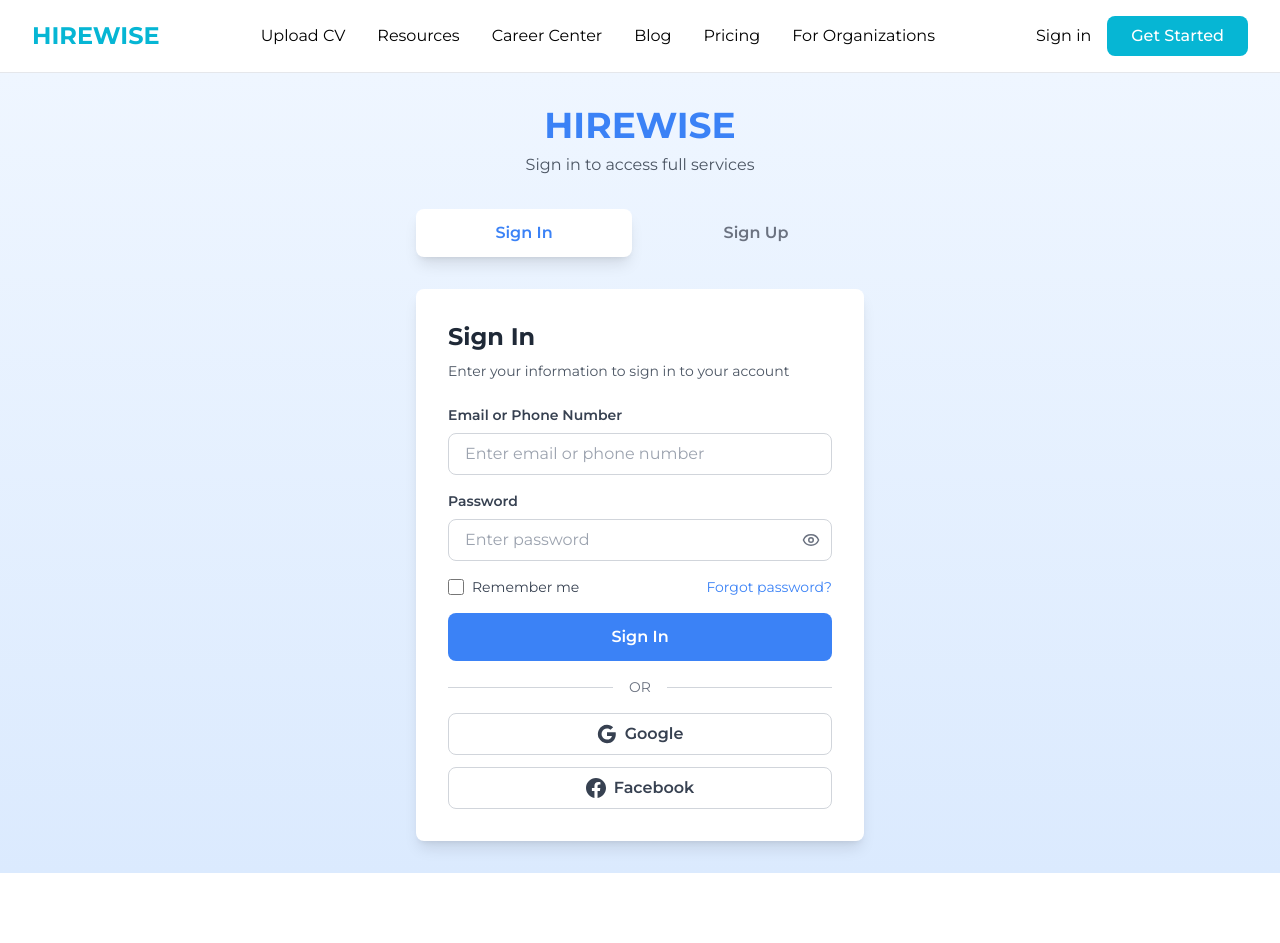
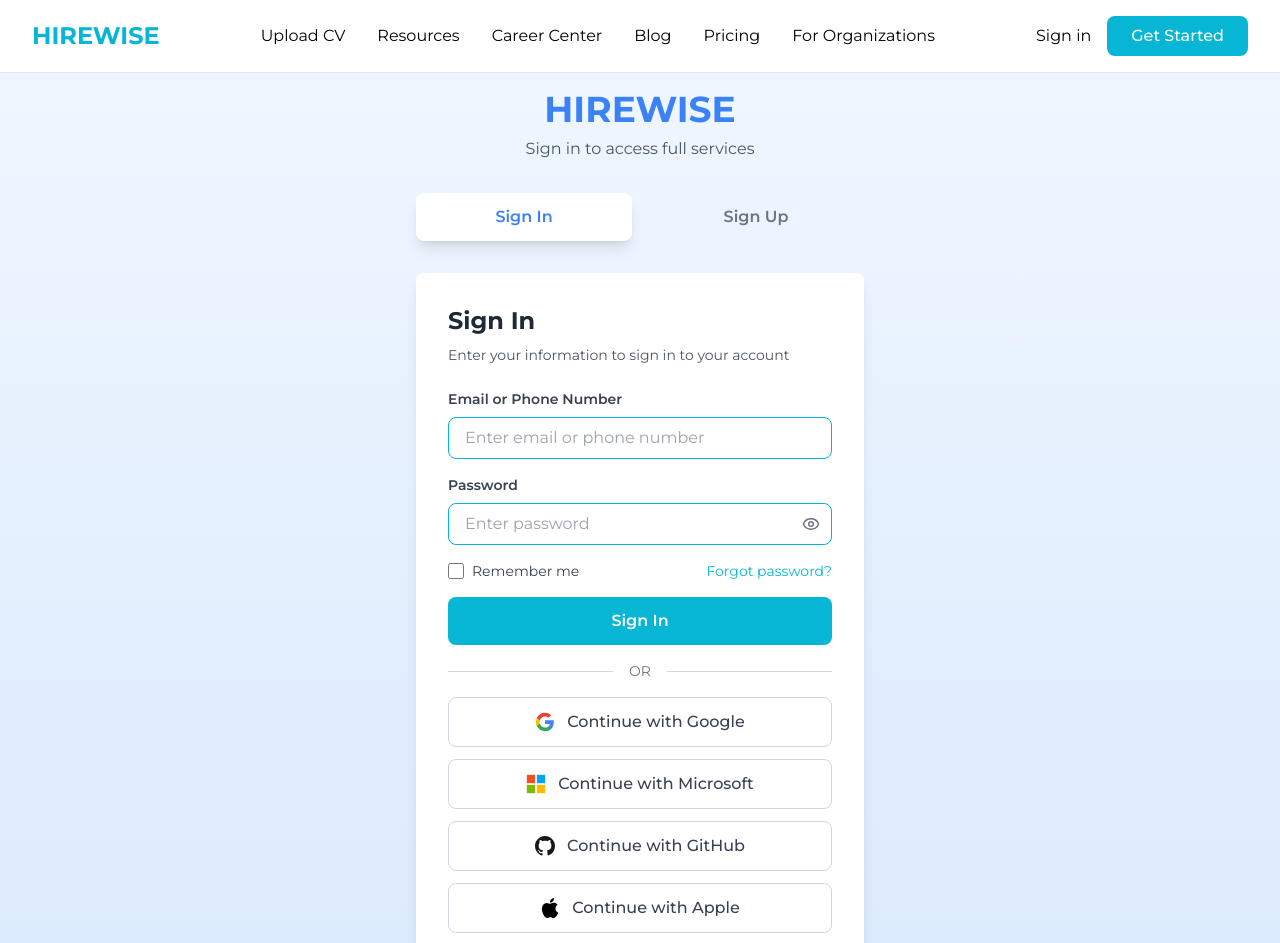
Before and after one commit to LEBATUNG2910/COS40005, a React (Vite) app in the folder frontend/: page /auth in a window 1280 px wide. Shown: the top 943 px of the page. Before the commit the page ends 873 px from the top, so only its background shows below. Built offline with nearby package versions, Linux system fonts and the light colour scheme.

Commit message:
Change color in sign in and sign up page

```diff
--- a/frontend/src/app/signin/sign_in.jsx
+++ b/frontend/src/app/signin/sign_in.jsx
@@ -61,8 +61,8 @@
             value={formData.emailOrPhone}
             onChange={handleChange}
             placeholder="Enter email or phone number"
-            className={`w-full px-4 py-2 border rounded-lg focus:outline-none focus:ring-2 focus:ring-blue-500 transition-all ${
-              errors.emailOrPhone ? "border-red-500" : "border-gray-300"
+            className={`w-full px-4 py-2 bg-white border rounded-lg focus:outline-none focus:ring-2 focus:ring-cyan-500 transition-all ${
+              errors.emailOrPhone ? "border-red-500" : "border-cyan-500"
             }`}
           />
           {errors.emailOrPhone && (
@@ -82,8 +82,8 @@
               value={formData.password}
               onChange={handleChange}
               placeholder="Enter password"
-              className={`w-full px-4 py-2 border rounded-lg focus:outline-none focus:ring-2 focus:ring-blue-500 transition-all pr-10 ${
-                errors.password ? "border-red-500" : "border-gray-300"
+              className={`w-full px-4 py-2 bg-white border rounded-lg focus:outline-none focus:ring-2 focus:ring-cyan-500 transition-all pr-10 ${
+                errors.password ? "border-red-500" : "border-cyan-500"
               }`}
             />
             <button
@@ -110,11 +110,11 @@
               name="rememberMe"
               checked={formData.rememberMe}
               onChange={handleChange}
-              className="w-4 h-4 text-blue-500 rounded cursor-pointer"
+              className="w-4 h-4 text-gray-500 rounded cursor-pointer accent-cyan-500"
             />
             <span className="text-sm text-gray-700">Remember me</span>
           </label>
-          <a href="#" className="text-sm text-blue-500 hover:underline">
+          <a href="#" className="text-sm text-cyan-500 hover:underline">
             Forgot password?
           </a>
         </div>
@@ -122,7 +122,7 @@
         {/* Submit Button */}
         <button
           type="submit"
-          className="w-full bg-blue-500 hover:bg-blue-600 text-white font-semibold py-3 px-4 rounded-lg transition-all duration-300 transform hover:scale-105 active:scale-95 animate-fade-in"
+          className="w-full bg-cyan-500 hover:bg-cyan-600 text-white font-semibold py-3 px-4 rounded-lg transition-all duration-300 transform hover:scale-105 active:scale-95 animate-fade-in"
           style={{ animationDelay: "0.4s" }}
         >
           Sign In
@@ -138,31 +138,72 @@
           <div className="flex-1 h-px bg-gray-300"></div>
         </div>
 
-        {/* Social Login Buttons */}
+        {/* SSO Login Options */}
         <div className="space-y-3">
+          {/* Google */}
           <button
             type="button"
-            className="w-full flex items-center justify-center gap-2 border border-gray-300 hover:bg-gray-50 text-gray-700 font-semibold py-2 px-4 rounded-lg transition-all duration-300 animate-fade-in"
+            className="w-full flex items-center justify-center gap-3 border border-gray-300 hover:bg-gray-50 hover:border-cyan-300 text-gray-700 font-medium py-3 px-4 rounded-lg transition-all duration-300 animate-fade-in"
             style={{ animationDelay: "0.6s" }}
           >
-            <svg className="w-5 h-5" viewBox="0 0 24 24" fill="currentColor">
-              <path d="M22.56 12.25c0-.78-.07-1.53-.2-2.25H12v4.26h5.92c-.26 1.37-1.04 2.53-2.21 3.31v2.77h3.57c2.08-1.92 3.28-4.74 3.28-8.09z" />
-              <path d="M12 23c2.97 0 5.46-.98 7.28-2.66l-3.57-2.77c-.98.66-2.23 1.06-3.71 1.06-2.86 0-5.29-1.93-6.16-4.53H2.18v2.84C3.99 20.53 7.7 23 12 23z" />
-              <path d="M5.84 14.09c-.22-.66-.35-1.36-.35-2.09s.13-1.43.35-2.09V7.07H2.18C1.43 8.55 1 10.22 1 12s.43 3.45 1.18 4.93l2.85-2.22.81-.62z" />
-              <path d="M12 5.38c1.62 0 3.06.56 4.21 1.64l3.15-3.15C17.45 2.09 14.97 1 12 1 7.7 1 3.99 3.47 2.18 7.07l3.66 2.84c.87-2.6 3.3-4.53 6.16-4.53z" />
+            <svg className="w-5 h-5" viewBox="0 0 24 24">
+              <path fill="#4285F4" d="M22.56 12.25c0-.78-.07-1.53-.2-2.25H12v4.26h5.92c-.26 1.37-1.04 2.53-2.21 3.31v2.77h3.57c2.08-1.92 3.28-4.74 3.28-8.09z" />
+              <path fill="#34A853" d="M12 23c2.97 0 5.46-.98 7.28-2.66l-3.57-2.77c-.98.66-2.23 1.06-3.71 1.06-2.86 0-5.29-1.93-6.16-4.53H2.18v2.84C3.99 20.53 7.7 23 12 23z" />
+              <path fill="#FBBC05" d="M5.84 14.09c-.22-.66-.35-1.36-.35-2.09s.13-1.43.35-2.09V7.07H2.18C1.43 8.55 1 10.22 1 12s.43 3.45 1.18 4.93l2.85-2.22.81-.62z" />
+              <path fill="#EA4335" d="M12 5.38c1.62 0 3.06.56 4.21 1.64l3.15-3.15C17.45 2.09 14.97 1 12 1 7.7 1 3.99 3.47 2.18 7.07l3.66 2.84c.87-2.6 3.3-4.53 6.16-4.53z" />
             </svg>
-            Google
+            Continue with Google
           </button>
 
+          {/* Microsoft */}
           <button
             type="button"
-            className="w-full flex items-center justify-center gap-2 border border-gray-300 hover:bg-gray-50 text-gray-700 font-semibold py-2 px-4 rounded-lg transition-all duration-300 animate-fade-in"
+            className="w-full flex items-center justify-center gap-3 border border-gray-300 hover:bg-gray-50 hover:border-cyan-300 text-gray-700 font-medium py-3 px-4 rounded-lg transition-all duration-300 animate-fade-in"
+            style={{ animationDelay: "0.65s" }}
+          >
+            <svg className="w-5 h-5" viewBox="0 0 24 24">
+              <path fill="#f25022" d="M1 1h10v10H1z"/>
+              <path fill="#00a4ef" d="M13 1h10v10H13z"/>
+              <path fill="#7fba00" d="M1 13h10v10H1z"/>
+              <path fill="#ffb900" d="M13 13h10v10H13z"/>
+            </svg>
+            Continue with Microsoft
+          </button>
+
+          {/* GitHub */}
+          <button
+            type="button"
+            className="w-full flex items-center justify-center gap-3 border border-gray-300 hover:bg-gray-50 hover:border-cyan-300 text-gray-700 font-medium py-3 px-4 rounded-lg transition-all duration-300 animate-fade-in"
             style={{ animationDelay: "0.7s" }}
           >
-            <svg className="w-5 h-5" fill="currentColor" viewBox="0 0 24 24">
+            <svg className="w-5 h-5" fill="#181717" viewBox="0 0 24 24">
+              <path d="M12 0C5.37 0 0 5.37 0 12c0 5.31 3.435 9.795 8.205 11.385.6.105.825-.255.825-.57 0-.285-.015-1.23-.015-2.235-3.015.555-3.795-.735-4.035-1.41-.135-.345-.72-1.41-1.23-1.695-.42-.225-1.02-.78-.015-.795.945-.015 1.62.87 1.845 1.23 1.08 1.815 2.805 1.305 3.495.99.105-.78.42-1.305.765-1.605-2.67-.3-5.46-1.335-5.46-5.925 0-1.305.465-2.385 1.23-3.225-.12-.3-.54-1.53.12-3.18 0 0 1.005-.315 3.3 1.23.96-.27 1.98-.405 3-.405s2.04.135 3 .405c2.295-1.56 3.3-1.23 3.3-1.23.66 1.65.24 2.88.12 3.18.765.84 1.23 1.905 1.23 3.225 0 4.605-2.805 5.625-5.475 5.925.435.375.81 1.095.81 2.22 0 1.605-.015 2.895-.015 3.3 0 .315.225.69.825.57A12.02 12.02 0 0 0 24 12c0-6.63-5.37-12-12-12z"/>
+            </svg>
+            Continue with GitHub
+          </button>
+
+          {/* Apple */}
+          <button
+            type="button"
+            className="w-full flex items-center justify-center gap-3 border border-gray-300 hover:bg-gray-50 hover:border-cyan-300 text-gray-700 font-medium py-3 px-4 rounded-lg transition-all duration-300 animate-fade-in"
+            style={{ animationDelay: "0.75s" }}
+          >
+            <svg className="w-5 h-5" fill="#000" viewBox="0 0 24 24">
+              <path d="M12.152 6.896c-.948 0-2.415-1.078-3.96-1.04-2.04.027-3.91 1.183-4.961 3.014-2.117 3.675-.546 9.103 1.519 12.09 1.013 1.454 2.208 3.09 3.792 3.039 1.52-.065 2.09-.987 3.935-.987 1.831 0 2.35.987 3.96.948 1.637-.026 2.676-1.48 3.676-2.948 1.156-1.688 1.636-3.325 1.662-3.415-.039-.013-3.182-1.221-3.22-4.857-.026-3.04 2.48-4.494 2.597-4.559-1.429-2.09-3.623-2.324-4.39-2.376-2-.156-3.675 1.09-4.61 1.09zM15.53 3.83c.843-1.012 1.4-2.427 1.245-3.83-1.207.052-2.662.805-3.532 1.818-.78.896-1.454 2.338-1.273 3.714 1.338.104 2.715-.688 3.559-1.701"/>
+            </svg>
+            Continue with Apple
+          </button>
+
+          {/* Facebook */}
+          <button
+            type="button"
+            className="w-full flex items-center justify-center gap-3 border border-gray-300 hover:bg-gray-50 hover:border-cyan-300 text-gray-700 font-medium py-3 px-4 rounded-lg transition-all duration-300 animate-fade-in"
+            style={{ animationDelay: "0.8s" }}
+          >
+            <svg className="w-5 h-5" fill="#1877F2" viewBox="0 0 24 24">
               <path d="M24 12.073c0-6.627-5.373-12-12-12s-12 5.373-12 12c0 5.99 4.388 10.954 10.125 11.854v-8.385H7.078v-3.47h3.047V9.43c0-3.007 1.792-4.669 4.533-4.669 1.312 0 2.686.235 2.686.235v2.953H15.83c-1.491 0-1.956.925-1.956 1.874v2.25h3.328l-.532 3.47h-2.796v8.385C19.612 23.027 24 18.062 24 12.073z" />
             </svg>
-            Facebook
+            Continue with Facebook
           </button>
         </div>
       </form>
```
Also changed, not shown: frontend/src/app/signup/sign_up.jsx (+17 -17 lines).
